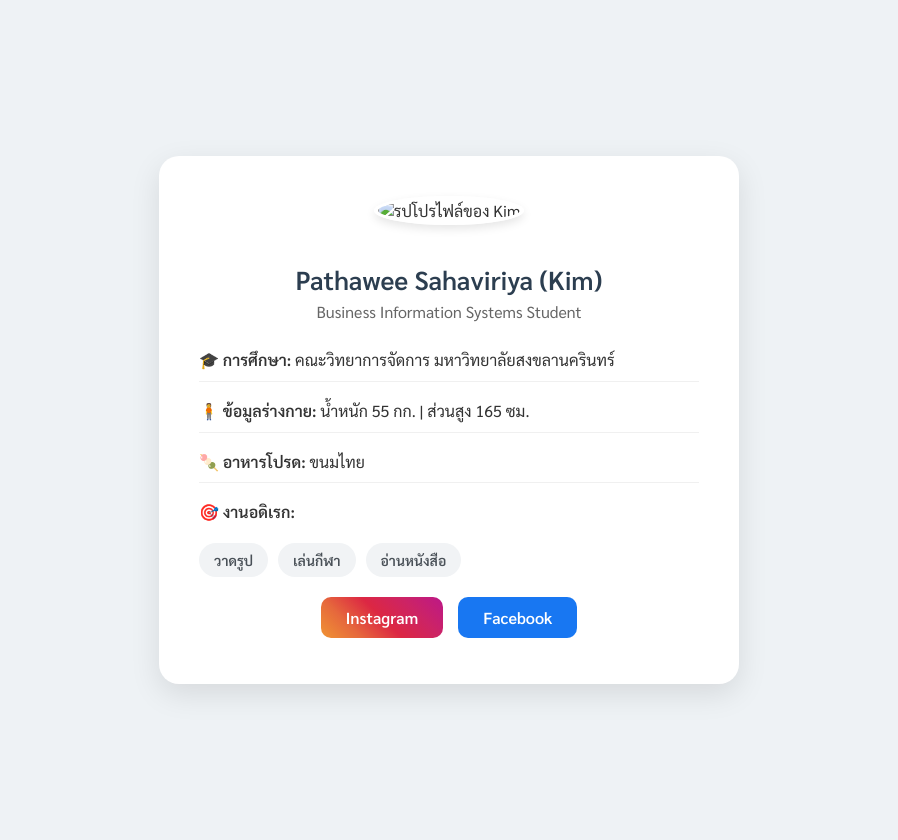
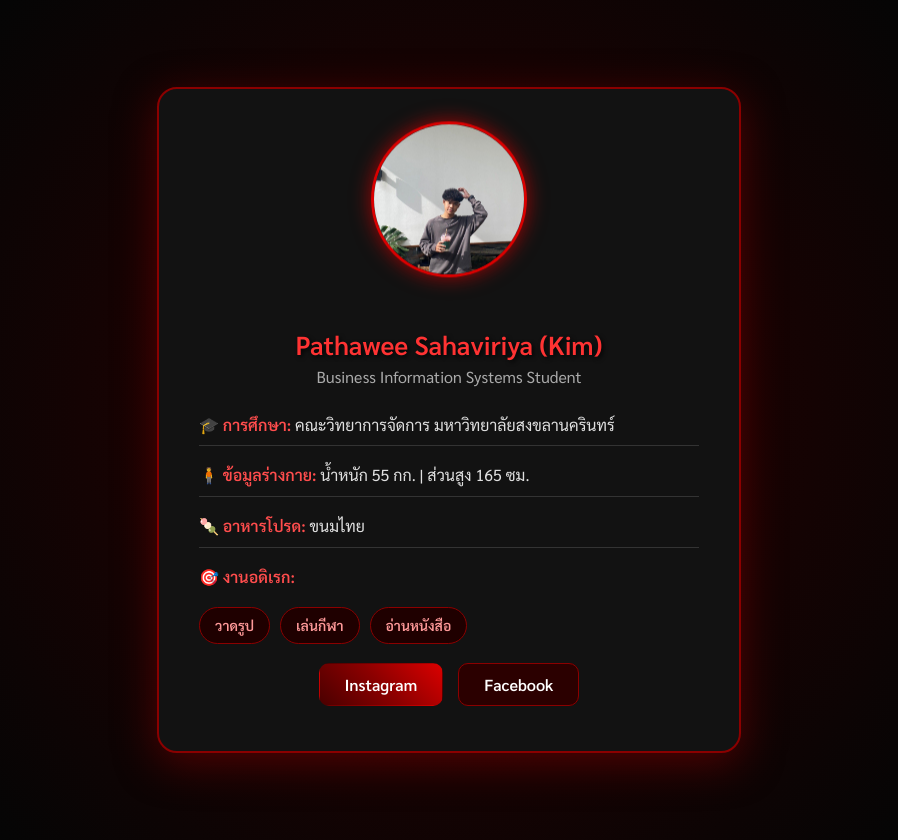
Before and after one commit to kimloveza5689-create/aboutme, a plain HTML site: page index.html in a window 1280 px wide. Shown: the whole page, without its empty margins (191-1089 px from the left). Drawn offline with Linux system fonts and the light colour scheme; files that its build step writes are made by us from their sources.

Commit message:
css design

```diff
--- /dev/null
+++ b/css/style.css
@@ -0,0 +1,149 @@
+/* การตั้งค่าพื้นฐาน ธีมแสงอุษา (Akatsuki Theme) */
+body {
+    font-family: 'Sarabun', sans-serif;
+    /* พื้นหลังสีดำ ไล่ระดับด้วยสีแดงเข้มตรงกลาง */
+    background-color: #050505;
+    background-image: radial-gradient(circle at center, #2b0000 0%, #050505 80%);
+    color: #e0e0e0;
+    margin: 0;
+    padding: 20px;
+    display: flex;
+    justify-content: center;
+    align-items: center;
+    min-height: 100vh;
+}
+
+/* ตกแต่งกล่องการ์ดโปรไฟล์ให้ดูลึกลับ */
+.profile-card {
+    background-color: #121212;
+    max-width: 500px;
+    width: 100%;
+    border-radius: 20px;
+    border: 2px solid #8b0000; /* ขอบสีแดงเลือดหมู */
+    box-shadow: 0 10px 40px rgba(139, 0, 0, 0.5); /* เงาสีแดง */
+    padding: 40px;
+    text-align: center;
+    transition: transform 0.3s ease, box-shadow 0.3s ease;
+}
+
+.profile-card:hover {
+    transform: translateY(-5px);
+    box-shadow: 0 15px 50px rgba(218, 0, 0, 0.6); /* เงาสว่างขึ้นตอนชี้ */
+}
+
+/* รูปโปรไฟล์และแอนิเมชันลอยตัว */
+.profile-card img {
+    width: 150px;
+    height: 150px;
+    object-fit: cover;
+    border-radius: 50%;
+    border: 3px solid #da0000; /* ขอบรูปสีแดงสด */
+    box-shadow: 0 0 20px rgba(218, 0, 0, 0.7);
+    margin-bottom: 20px;
+    animation: float 3s ease-in-out infinite;
+}
+
+@keyframes float {
+    0% { transform: translateY(0px); }
+    50% { transform: translateY(-10px); }
+    100% { transform: translateY(0px); }
+}
+
+/* จัดรูปแบบชื่อและเนื้อหา */
+h1 {
+    font-size: 26px;
+    color: #ff3333; /* ชื่อสีแดงสว่าง */
+    margin-bottom: 5px;
+    text-shadow: 2px 2px 4px rgba(0,0,0,0.8);
+}
+
+.subtitle {
+    color: #aaaaaa;
+    margin-top: 0;
+}
+
+.content-section {
+    text-align: left;
+    margin-top: 25px;
+    line-height: 1.6;
+}
+
+.content-section p {
+    margin-bottom: 12px;
+    border-bottom: 1px solid #333333; /* เส้นคั่นสีเทาเข้ม */
+    padding-bottom: 8px;
+}
+
+.hobby-title {
+    border-bottom: none !important;
+    margin-bottom: 0 !important;
+}
+
+.content-section strong {
+    color: #ff4d4d; /* เน้นหัวข้อด้วยสีแดง */
+}
+
+/* ตกแต่งงานอดิเรกเป็นป้าย (Tags) สไตล์นินจา */
+.hobbies {
+    list-style: none;
+    padding: 0;
+    display: flex;
+    gap: 10px;
+    flex-wrap: wrap;
+    margin-top: 10px;
+}
+
+.hobbies li {
+    background-color: #1f0000;
+    padding: 6px 15px;
+    border-radius: 20px;
+    font-size: 14px;
+    color: #ff9999;
+    font-weight: 600;
+    border: 1px solid #8b0000;
+    transition: all 0.3s ease;
+    cursor: default;
+}
+
+.hobbies li:hover {
+    background-color: #da0000;
+    color: #ffffff;
+    transform: scale(1.1);
+    box-shadow: 0 0 15px rgba(218, 0, 0, 0.8);
+}
+
+/* ตกแต่งปุ่มลิงก์โซเชียลมีเดีย */
+.social-links {
+    list-style: none;
+    padding: 0;
+    display: flex;
+    justify-content: center;
+    gap: 15px;
+    margin-top: 30px;
+}
+
+.social-links a {
+    text-decoration: none;
+    color: white;
+    padding: 10px 25px;
+    border-radius: 10px;
+    font-weight: 600;
+    border: 1px solid transparent;
+    transition: all 0.3s ease;
+}
+
+.social-links a.ig {
+    background: linear-gradient(45deg, #4a0000 0%, #8b0000 50%, #da0000 100%);
+}
+
+.social-links a.fb {
+    background-color: #2b0000;
+    border: 1px solid #8b0000;
+}
+
+.social-links a:hover {
+    transform: scale(1.05);
+    background: #da0000;
+    border-color: #ff4d4d;
+    box-shadow: 0 0 20px rgba(255, 0, 0, 0.7);
+}
--- a/index.html
+++ b/index.html
@@ -5,26 +5,23 @@
     <meta name="viewport" content="width=device-width, initial-scale=1.0">
     <title>About Me - Pathawee Sahaviriya</title>
 
-    <!-- นำเข้าฟอนต์ Sarabun จาก Google Fonts -->
     <link href="https://fonts.googleapis.com/css2?family=Sarabun:wght@300;400;600&display=swap" rel="stylesheet">
-
-    <!-- เชื่อมต่อกับไฟล์ CSS ที่เราแยกไว้ในโฟลเดอร์ css -->
     <link rel="stylesheet" href="css/style.css">
 </head>
 <body>
 
     <div class="profile-card">
-        <img src="profile.jpg" alt="รูปโปรไฟล์ของ Kim">
+        <img src="คิม.jpg" alt="รูปโปรไฟล์ของ Kim">
 
         <h1>Pathawee Sahaviriya (Kim)</h1>
-        <p style="color: #666; margin-top: 0;">Business Information Systems Student</p>
+        <p class="subtitle">Business Information Systems Student</p>
 
         <div class="content-section">
             <p><strong>🎓 การศึกษา:</strong> คณะวิทยาการจัดการ มหาวิทยาลัยสงขลานครินทร์</p>
             <p><strong>🧍 ข้อมูลร่างกาย:</strong> น้ำหนัก 55 กก. | ส่วนสูง 165 ซม.</p>
             <p><strong>🍡 อาหารโปรด:</strong> ขนมไทย</p>
 
-            <p style="border-bottom: none; margin-bottom: 0;"><strong>🎯 งานอดิเรก:</strong></p>
+            <p class="hobby-title"><strong>🎯 งานอดิเรก:</strong></p>
             <ul class="hobbies">
                 <li>วาดรูป</li>
                 <li>เล่นกีฬา</li>
--- a/style.css
+++ /dev/null
@@ -1,109 +0,0 @@
-/* การตั้งค่าพื้นฐานสำหรับหน้าเว็บ */
-body {
-    font-family: 'Sarabun', sans-serif;
-    background-color: #eef2f5;
-    color: #333;
-    margin: 0;
-    padding: 20px;
-    display: flex;
-    justify-content: center;
-    align-items: center;
-    min-height: 100vh;
-}
-
-/* ตกแต่งกล่องการ์ดโปรไฟล์ */
-.profile-card {
-    background-color: #ffffff;
-    max-width: 500px;
-    width: 100%;
-    border-radius: 20px;
-    box-shadow: 0 10px 30px rgba(0, 0, 0, 0.1);
-    padding: 40px;
-    text-align: center;
-    transition: transform 0.3s ease;
-}
-
-.profile-card:hover {
-    transform: translateY(-5px);
-}
-
-/* ตกแต่งรูปภาพ */
-.profile-card img {
-    width: 150px;
-    height: 150px;
-    object-fit: cover;
-    border-radius: 50%;
-    border: 4px solid #fff;
-    box-shadow: 0 4px 10px rgba(0,0,0,0.1);
-    margin-bottom: 20px;
-}
-
-/* จัดรูปแบบชื่อและเนื้อหา */
-h1 {
-    font-size: 26px;
-    color: #2c3e50;
-    margin-bottom: 5px;
-}
-
-.content-section {
-    text-align: left;
-    margin-top: 25px;
-    line-height: 1.6;
-}
-
-.content-section p {
-    margin-bottom: 12px;
-    border-bottom: 1px solid #f0f0f0;
-    padding-bottom: 8px;
-}
-
-/* ตกแต่งงานอดิเรกเป็นป้าย (Tags) */
-.hobbies {
-    list-style: none;
-    padding: 0;
-    display: flex;
-    gap: 10px;
-    flex-wrap: wrap;
-    margin-top: 10px;
-}
-
-.hobbies li {
-    background-color: #f1f3f5;
-    padding: 6px 15px;
-    border-radius: 20px;
-    font-size: 14px;
-    color: #495057;
-    font-weight: 600;
-}
-
-/* ตกแต่งปุ่มลิงก์โซเชียลมีเดีย */
-.social-links {
-    list-style: none;
-    padding: 0;
-    display: flex;
-    justify-content: center;
-    gap: 15px;
-    margin-top: 30px;
-}
-
-.social-links a {
-    text-decoration: none;
-    color: white;
-    padding: 10px 25px;
-    border-radius: 10px;
-    font-weight: 600;
-    transition: all 0.3s ease;
-}
-
-.social-links a.ig {
-    background: linear-gradient(45deg, #f09433 0%, #e6683c 25%, #dc2743 50%, #cc2366 75%, #bc1888 100%);
-}
-
-.social-links a.fb {
-    background-color: #1877F2;
-}
-
-.social-links a:hover {
-    transform: scale(1.05);
-    box-shadow: 0 4px 10px rgba(0,0,0,0.2);
-}
```
